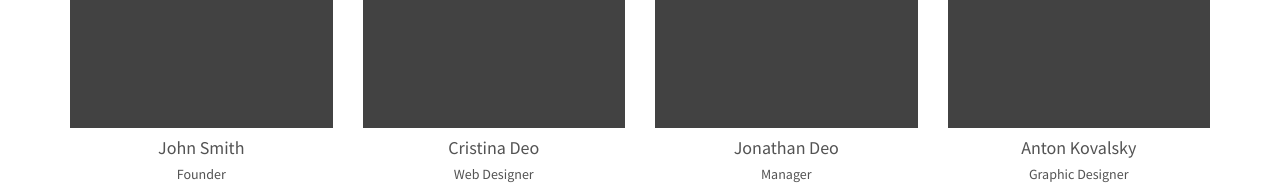
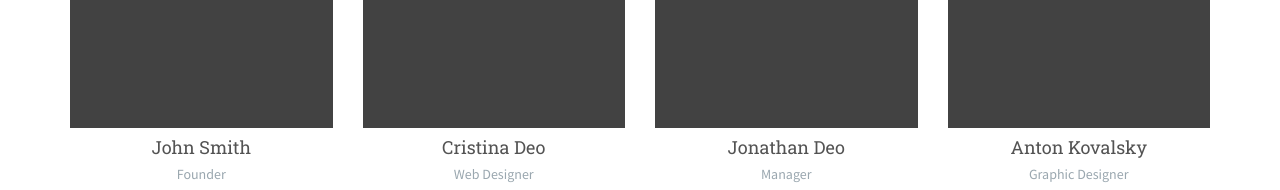
Before and after one commit to brycenussbaum/brycenussbaum.com, a plain HTML site: page index.htm in a window 1280 px wide. Shown: the part 3480-3670 px from the top of the page. Drawn offline with Linux system fonts and the light colour scheme.

```diff
--- a/css/style.css
+++ b/css/style.css
@@ -464,10 +464,10 @@ nav.small {
 }
 /* 11 Team / Skills
 ----------------------------------------------------------------------------- */
-.team h4,.skill h4 {
+.accolades h4,.skill h4 {
 	font-family: 'Roboto Slab', serif;
 }
-.team h5 {
+.accolades h5 {
 	color: #9aa7af;
 }
 .skill-chart {
```
